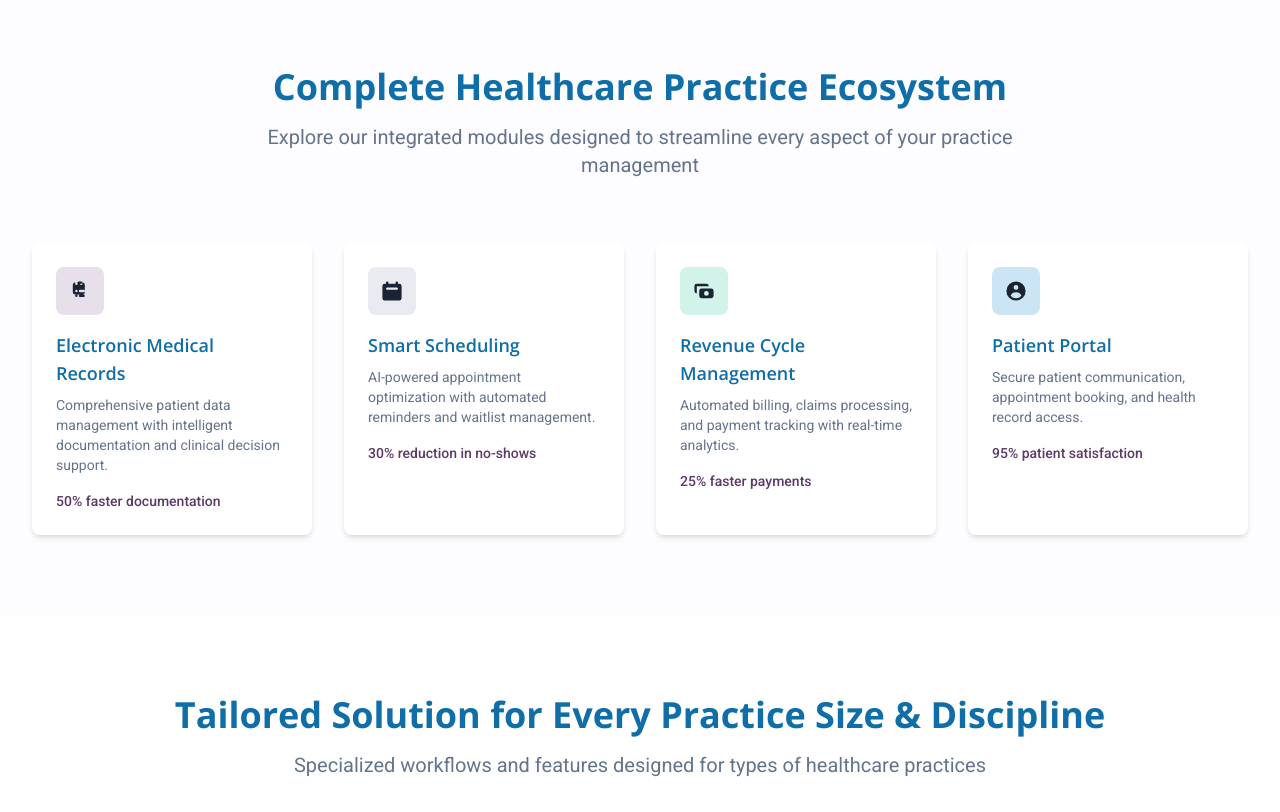
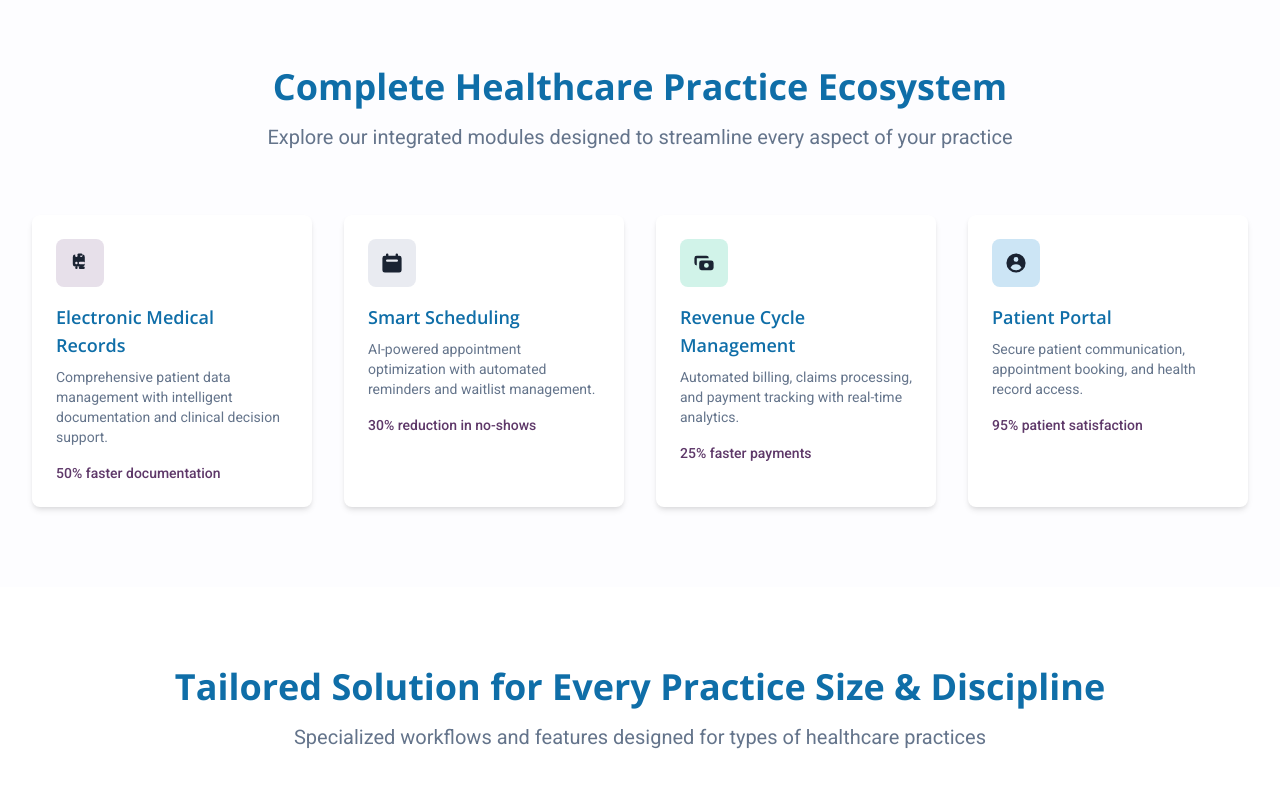
Before and after one commit to GusEricsson/ClinicmasterWebsite, a website: page pages/homepage.html in a window 1280 px wide. Shown: the part 1120-1932 px from the top of the page. Drawn offline with nearby package versions, Linux system fonts and the light colour scheme.

Commit message:
deleted word from a section of the homepage to make it more concise and focused on the integrated modules of the practice management system.

```diff
--- a/pages/homepage.html
+++ b/pages/homepage.html
@@ -172,7 +172,7 @@
         <div class="max-w-7xl mx-auto px-4 sm:px-6 lg:px-8">
             <div class="text-center mb-16">
                 <h2 class="text-3xl lg:text-4xl font-bold text-secondary mb-4">Complete Healthcare Practice Ecosystem</h2>
-                <p class="text-xl text-text-secondary max-w-3xl mx-auto">Explore our integrated modules designed to streamline every aspect of your practice management</p>
+                <p class="text-xl text-text-secondary max-w-3xl mx-auto">Explore our integrated modules designed to streamline every aspect of your practice</p>
             </div>
 
             <div class="grid md:grid-cols-2 lg:grid-cols-4 gap-8">
```
